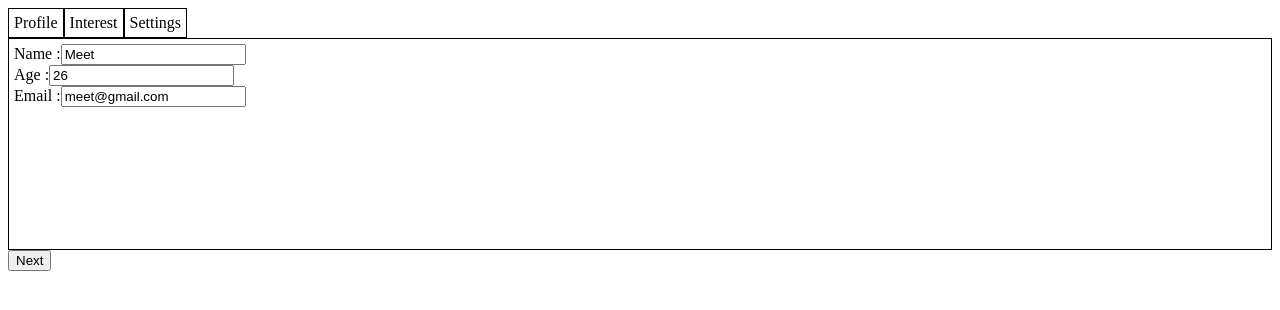
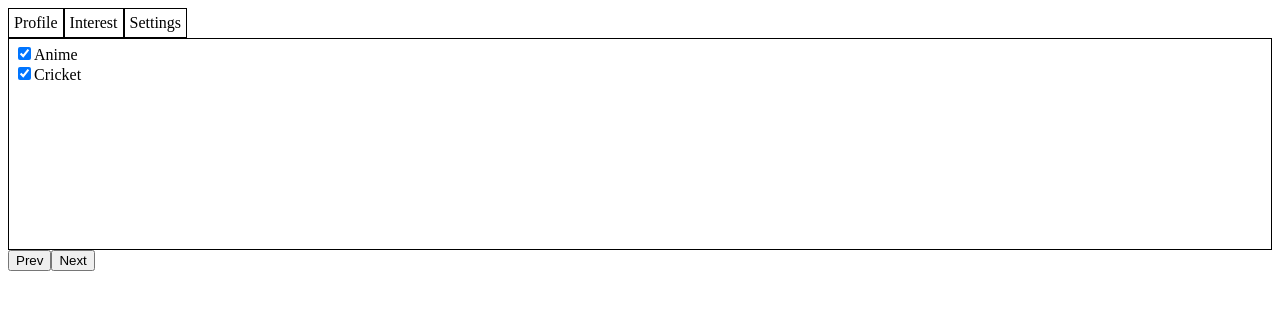
Before and after one commit to Me3T/React_Machine, a React (Vite) app: page / in a window 1280 px wide. Both pictures are taken after a click on the button "Next". Shown: the top 310 px of the page. Built offline with nearby package versions, Linux system fonts and the light colour scheme.

Commit message:
Added Navigation Buttons

```diff
--- a/src/Tabform/index.jsx
+++ b/src/Tabform/index.jsx
@@ -28,6 +28,18 @@ const Tabform = () => {
     },
   ];
 
+  const prevTab = () => {
+    setActiveTab((prev) => prev - 1);
+  };
+
+  const nextTab = () => {
+    setActiveTab((prev) => prev + 1);
+  };
+
+  const submit = () => {
+    console.log(data);
+  };
+
   const ActiveTab = tabs[activeTab].component;
 
   return (
@@ -49,10 +61,12 @@ const Tabform = () => {
         <ActiveTab data={data} setData={setData} />
       </div>
       <div>
-        {activeTab > 0 && <button>Prev</button>}
-        {activeTab < tabs.length - 1 && <button>Next</button>}
+        {activeTab > 0 && <button onClick={prevTab}>Prev</button>}
+        {activeTab < tabs.length - 1 && <button onClick={nextTab}>Next</button>}
 
-        {activeTab === tabs.length - 1 && <button>Submit</button>}
+        {activeTab === tabs.length - 1 && (
+          <button onClick={submit}>Submit</button>
+        )}
       </div>
     </div>
   );
```
